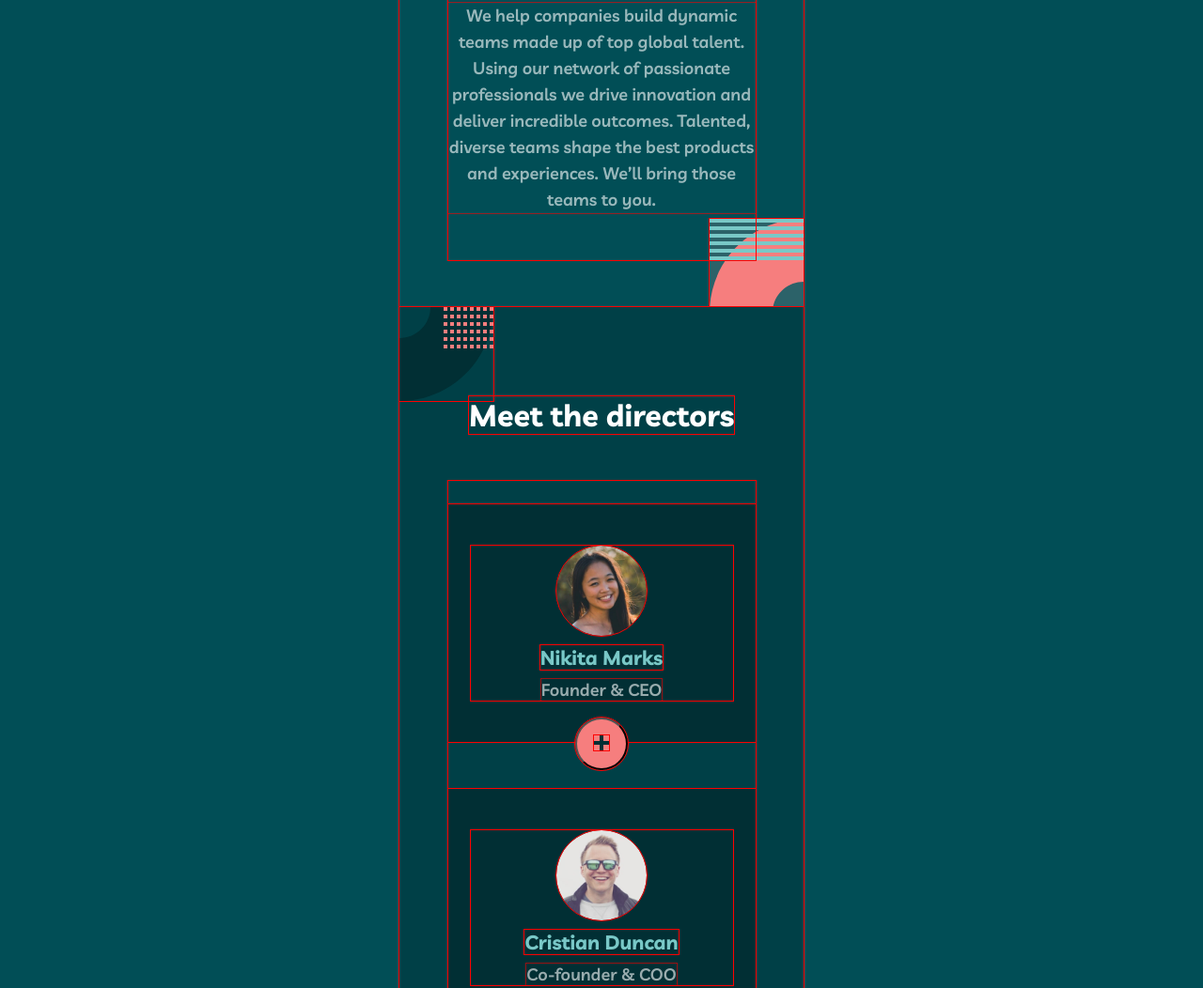
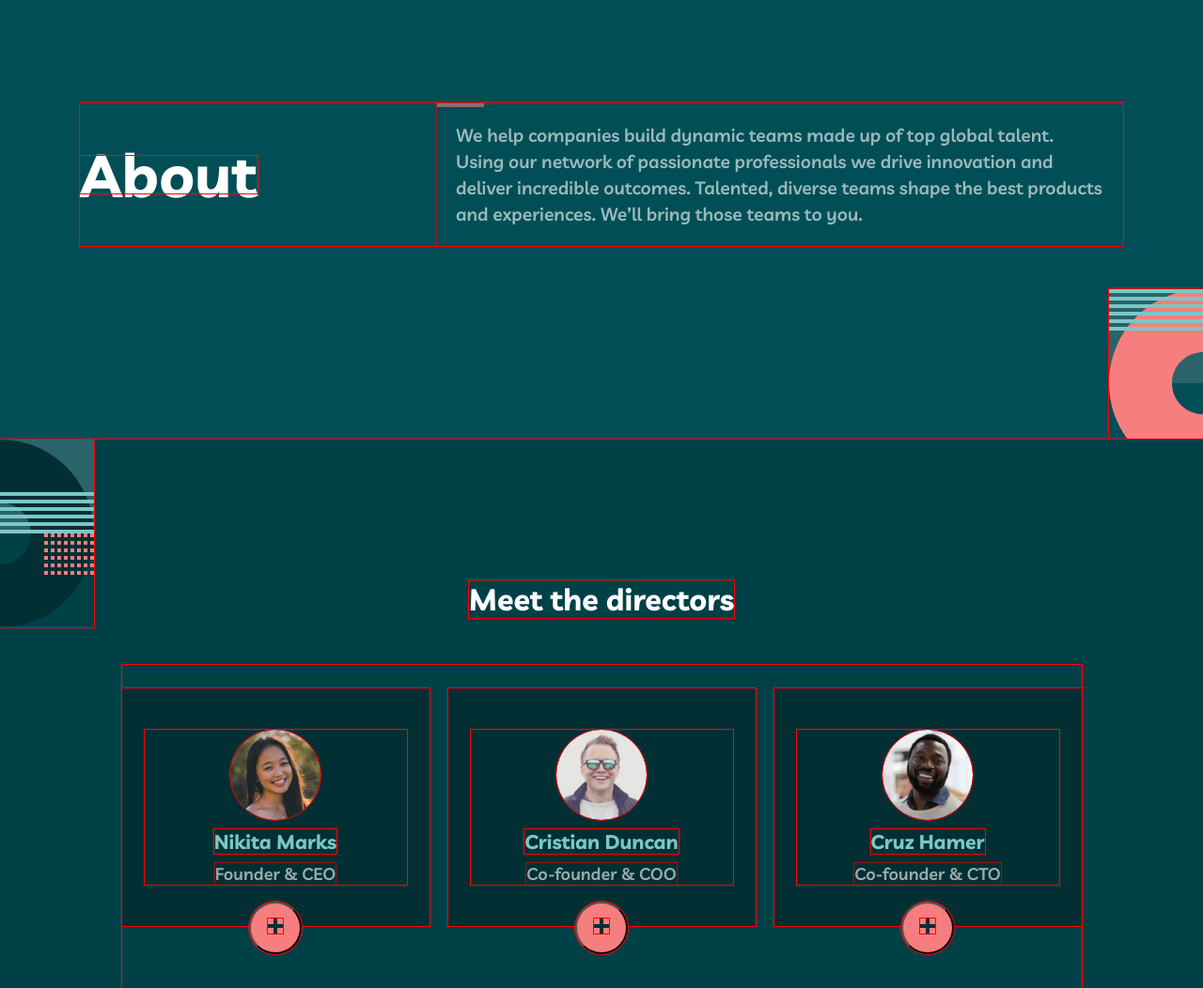
Before and after one commit to R3sty/myteam-multipage-website, a plain HTML site: page starter-code/about.html in a window 1280 px wide. Shown: the part 137-1189 px from the top of the page at 94% size. Drawn offline with Linux system fonts and the light colour scheme; a web font is replaced by a local one.

Commit message:
Progress: finished the about page with working responsive design for different devices.

```diff
--- a/starter-code/CSS/about.css
+++ b/starter-code/CSS/about.css
@@ -18,6 +18,7 @@
     line-height: 40px;
     padding: auto;
     margin-bottom: 10px;
+    font-size: 3rem;
 }
 
 .about-section p {
@@ -152,7 +153,7 @@
 
 .directors-profile.active .card-back {
     display: flex;
-}
+}s
 
 
 /*client-container*/
@@ -193,4 +194,128 @@
 
 .client-logo {
     margin: 30px 0;
+    width: 250px;
 }
+
+/*tablet*/
+@media (min-width: 768px) {
+    .about-container {
+        max-width: 100%;
+        height: 556px;
+        justify-content: center;
+    }
+
+    .about-section {
+        width: 683px;
+        padding: 0 70px;
+    }
+
+    .about-section h1 {
+        font-size: 4rem;
+        margin-bottom: 35px;
+    }
+
+    .abt-pattern {
+        top: 355px;
+    }
+
+    .director-container {
+        max-width: 100%;
+    }
+
+    .director-pattern {
+        top: 0;
+    }
+
+    .director-cards {
+        display: grid;
+        grid-template-columns: repeat(2, 1fr);
+        gap: 20px;
+    }
+
+    .clients-container {
+        max-width: 100%;
+    }
+
+    .client-pattern {
+        left: 0;
+    }
+
+    .clients {
+        flex-direction: row;
+        gap: 30px;
+        padding: 10px;
+        width: 690px;
+    }
+
+    .client-logo {
+        width: 110px;
+    }
+}
+
+/*desktop*/
+@media (min-width: 1024px) {
+    .about-container {
+        height: 515px;
+    }
+
+    .about-section {
+        width: 1110px;
+        display: flex;
+        flex-direction: row;
+        justify-content: space-between;
+        align-items: center;
+        padding: 0;
+        gap: 30px;
+    }
+
+    .about-section p {
+        width: 730px;
+        margin: 0;
+        text-align: left;
+        line-height: 28px;
+        font-size: 1.2rem;
+        padding: 20px;
+        position: relative;
+    }
+
+    .about-section p::before {
+        content: "";
+        height: 4px;
+        width: 50px;
+        background-color: #F67E7E;
+        position: absolute;
+        top: 0px;
+        left: 0;
+    }
+
+    .about-section h1 {
+        margin: 0;
+    }
+
+    .director-container {
+        height: 1000px;
+    }
+
+    .director-cards {
+        display: grid;
+        grid-template-columns: repeat(3, 1fr);
+        gap: 20px;
+        margin-bottom: 80px;
+    }
+
+    .director-pattern2 {
+        position: absolute;
+        bottom: 0;
+    }
+
+    .clients {
+        max-width: 100%;
+        width: 1110px;
+        justify-content: space-between;
+    }
+
+    .client-logo {
+        width: 180px;
+    }
+}
--- a/starter-code/CSS/index.css
+++ b/starter-code/CSS/index.css
@@ -207,6 +207,10 @@
         width: 457px;
     }
 
+    .hero-pattern1 {
+        width: 360px;
+    }
+
     .content-container {
         max-width: 100%;
     }
@@ -339,7 +343,7 @@
         display: flex;
         position: absolute;
         left: -110px;
-        top: 250px;
+        top: 150px;
         z-index: -1;
     }
 
```
